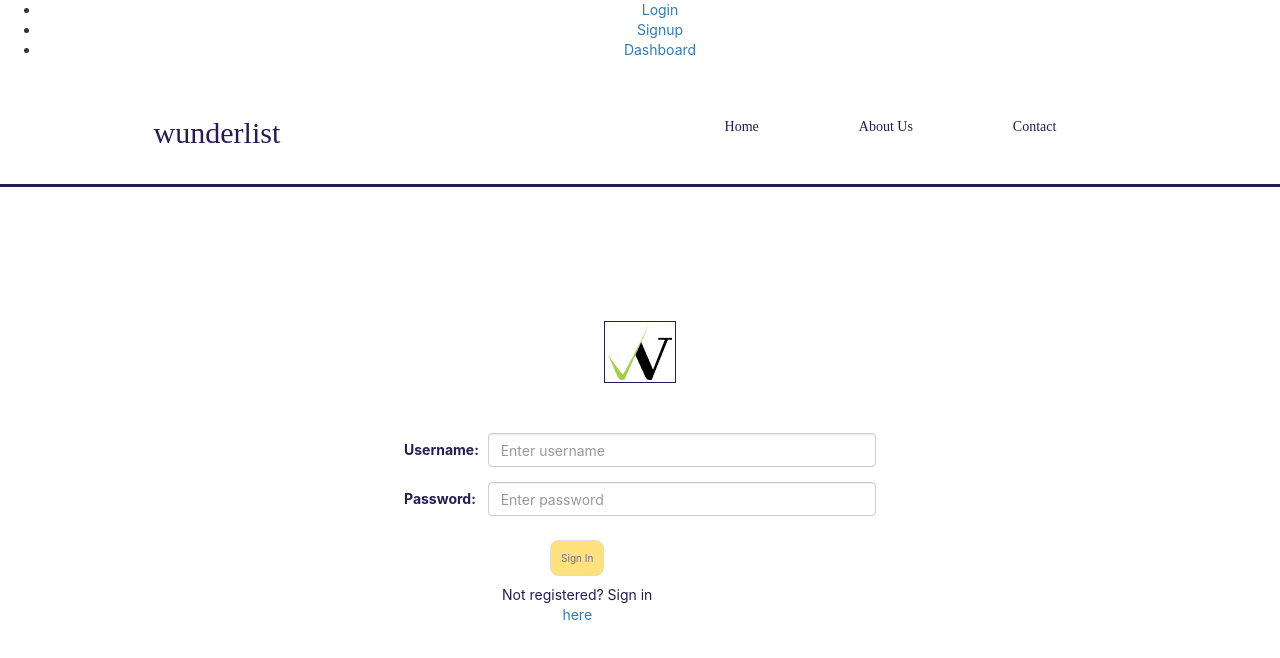
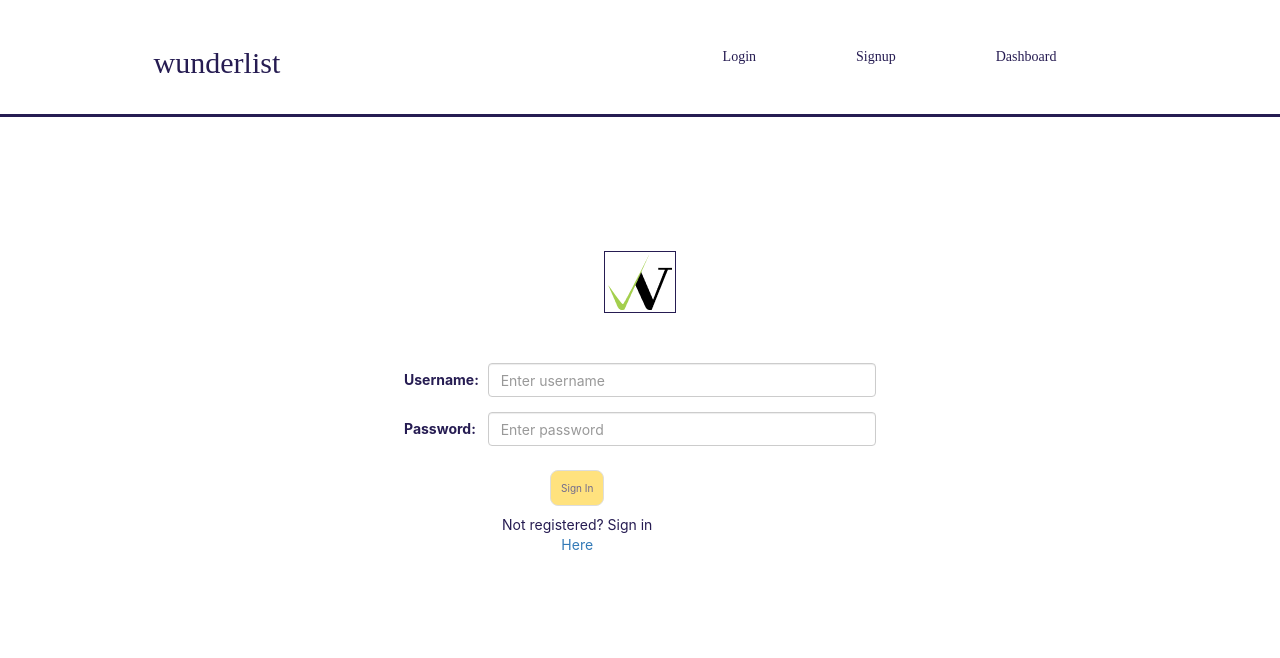
Before and after one commit to WunderlistBW/Frontend-React, a React (Create React App) app: page /login in a window 1280 px wide. Shown: the top 658 px of the page. Built offline with nearby package versions, Linux system fonts and the light colour scheme.

Commit message:
updated nav bar

```diff
--- a/src/App.js
+++ b/src/App.js
@@ -1,117 +1,27 @@
-import React, { useState, useEffect } from "react";
-import { Switch, Route, Link, useHistory } from "react-router-dom";
+import React from "react";
+import { Switch, Route, Link } from "react-router-dom";
 import "./App.css";
 import Login from "./components/Login";
 import {SignUpForm} from './components/Signup';
-import * as Yup from "yup";
-import formSchema from "./components/formSchema";
 import Nav from "./components/Nav";
 import TaskForm from "./components/TaskForm";
 
 import PrivateRoute from "./utils/PrivateRoute";
 import Dashboard from './components/Dashboard';
-import axiosWithAuth from './utils/axiosWithAuth';
 
-const initialFormValues = {
-  username: "",
-  password: "",
-};
-
-const initalFormErrors = {
-  username: "",
-  password: "",
-};
 
 export default function App() {
 
-  const { push } = useHistory();
-
-  // const [loginInfo, setLoginInfo] = useState([])
-  const [formValues, setFormValues] = useState(initialFormValues);
-  const [formErrors, setFormErrors] = useState(initalFormErrors);
-  const [disabled, setDisabled] = useState(false);
-
-
-    const onInputChange = (event) => {
-        const { name, value } = event.target;
-
-        Yup.reach(formSchema, name)
-            .validate(value)
-            .then(() => {
-                setFormErrors({
-                    ...formErrors,
-                    [name]: "",
-                });
-            })
-            .catch((err) => {
-                setFormErrors({
-                    ...formErrors,
-                    [name]: err.errors[0],
-                });
-            });
-
-        setFormValues({
-            ...formValues,
-            [name]: value,
-        });
-    };
-
-    const onSubmit = (event) => {
-        event.preventDefault();
-
-
-    const newLogin = {
-      username: formValues.username.trim(),
-      password: formValues.password.trim(),
-    };
-
-    axiosWithAuth()
-    .post('/api/auth/login', newLogin)
-    .then(res => {
-      window.localStorage.setItem("token", res.data.token);
-      push('/dashboard')
-    })
-    .catch(err => {
-      console.log(err)
-    })
-
-
-  };
-
-
-    useEffect(() => {
-        formSchema.isValid(formValues).then((valid) => {
-            setDisabled(!valid);
-        });
-    }, [formValues]);
-
-
   return (
     <div className="App">
-      <ul>
-        <li>
-          <Link to="/login">Login</Link>
-        </li>
-        <li>
-          <Link to="/signup">Signup</Link>
-        </li>
-        <li>
-          <Link to="/dashboard">Dashboard</Link>
-        </li>
-      </ul>
+      <Nav />
       <Switch>
 
         <PrivateRoute path="/dashboard" component={Dashboard} />
 
         <Route path="/login">
-          <Nav />
-          <Login
-            values={formValues}
-            onSubmit={onSubmit}
-            onInputChange={onInputChange}
-            disabled={disabled}
-            errors={formErrors}
-          />
+
+          <Login />
         </Route>
         <Route path="/signup">
           <SignUpForm />
--- a/src/components/Login.jsx
+++ b/src/components/Login.jsx
@@ -1,42 +1,109 @@
-import React from "react";
+import React, { useState, useEffect } from "react";
 import Button from "../stylingComponents/Button";
 import LoginFormStyling from "../stylingComponents/LoginFormStyling";
 import Image from "../stylingComponents/Image";
+import { Link, useHistory } from "react-router-dom";
+import * as Yup from "yup";
+import formSchema from "./formSchema";
+import axiosWithAuth from '../utils/axiosWithAuth';
+
+const initialFormValues = {
+    username: "",
+    password: "",
+  };
+
+  const initalFormErrors = {
+    username: "",
+    password: "",
+  };
+
+export default function Login() {
+
+    const { push } = useHistory();
+
+  // const [loginInfo, setLoginInfo] = useState([])
+  const [formValues, setFormValues] = useState(initialFormValues);
+  const [formErrors, setFormErrors] = useState(initalFormErrors);
+  const [disabled, setDisabled] = useState(false);
 
 
-export default function Login(props) {
-    const {
-        values,
-        onSubmit,
-        onInputChange,
-        disabled,
-        errors,
-    } = props
+    const onInputChange = (event) => {
+        const { name, value } = event.target;
+
+        Yup.reach(formSchema, name)
+            .validate(value)
+            .then(() => {
+                setFormErrors({
+                    ...formErrors,
+                    [name]: "",
+                });
+            })
+            .catch((err) => {
+                setFormErrors({
+                    ...formErrors,
+                    [name]: err.errors[0],
+                });
+            });
+
+        setFormValues({
+            ...formValues,
+            [name]: value,
+        });
+    };
+
+    const onSubmit = (event) => {
+        event.preventDefault();
+
+
+    const newLogin = {
+      username: formValues.username.trim(),
+      password: formValues.password.trim(),
+    };
+
+    axiosWithAuth()
+    .post('/api/auth/login', newLogin)
+    .then(res => {
+      window.localStorage.setItem("token", res.data.token);
+      push('/dashboard')
+    })
+    .catch(err => {
+      console.log(err)
+    })
+
+
+  };
+
+
+    useEffect(() => {
+        formSchema.isValid(formValues).then((valid) => {
+            setDisabled(!valid);
+        });
+    }, [formValues]);
 
     return (
         <LoginFormStyling className="form-horizontal" onSubmit={onSubmit}>
             <div className="errors">
-                <div>{errors.username}</div>
-                <div>{errors.password}</div>
+                <div>{formErrors.username}</div>
+                <div>{formErrors.password}</div>
             </div>
             <Image src="assets/logo_w.png"/>
             <div className="form-group">
                 <label className="control-label col-sm-2" for="username">Username:</label>
                 <div className="col-sm-10">
-                    <input type="text" className="form-control" id="username" placeholder="Enter username" value={values.username} name="username" onChange={onInputChange}/>
+                    <input type="text" className="form-control" id="username" placeholder="Enter username" value={formValues.username} name="username" onChange={onInputChange}/>
                 </div>
             </div>
             <div className="form-group">
                 <label className="control-label col-sm-2" for="pwd">Password:</label>
                 <div className="col-sm-10">
-                    <input type="password" class="form-control" id="pwd" placeholder="Enter password" value={values.password} name="password" onChange={onInputChange}
+                    <input type="password" class="form-control" id="pwd" placeholder="Enter password" value={formValues.password} name="password" onChange={onInputChange}
                     />
                 </div>
             </div>
             <div className="form-group">
                 <div className="col-sm-offset-2 col-sm-5">
                     <Button type="submit" className="btn btn-default" disabled={disabled}>Sign In</Button>
-                    <p>Not registered? Sign in <a href="">here</a></p>
+                    <p>Not registered? Sign in <Link to="/signup">Here</Link></p>
                 </div>
             </div>
         </LoginFormStyling>
--- a/src/components/Nav.js
+++ b/src/components/Nav.js
@@ -2,16 +2,16 @@
 import Div from "../stylingComponents/Div";
 import H2 from "../stylingComponents/H2";
 import NavStyling from "../stylingComponents/NavStyling";
-import ATags from "../stylingComponents/ATags";
+import NavLink from "../stylingComponents/NavLink";
 
 export default function Nav() {
     return (
     <Div class="navigation">
         <H2>wunderlist</H2>
         <NavStyling>
-            <ATags href="#home">Home</ATags>
-            <ATags href="#about">About Us</ATags>
-            <ATags href="#contact">Contact</ATags>
+            <NavLink to="/login">Login</NavLink>
+            <NavLink to="/signup">Signup</NavLink>
+            <NavLink to="/dashboard">Dashboard</NavLink>
         </NavStyling>
     </Div>
     )
--- a/src/stylingComponents/ATags.js
+++ b/src/stylingComponents/NavLink.js
@@ -1,6 +1,7 @@
 import styled from "styled-components";
+import { Link } from "react-router-dom";
 
-export default styled.a`
+export default styled(Link)`
     text-decoration: none;
     font-family: 'Alegreya', serif;
     padding: 2rem 5rem;
```
